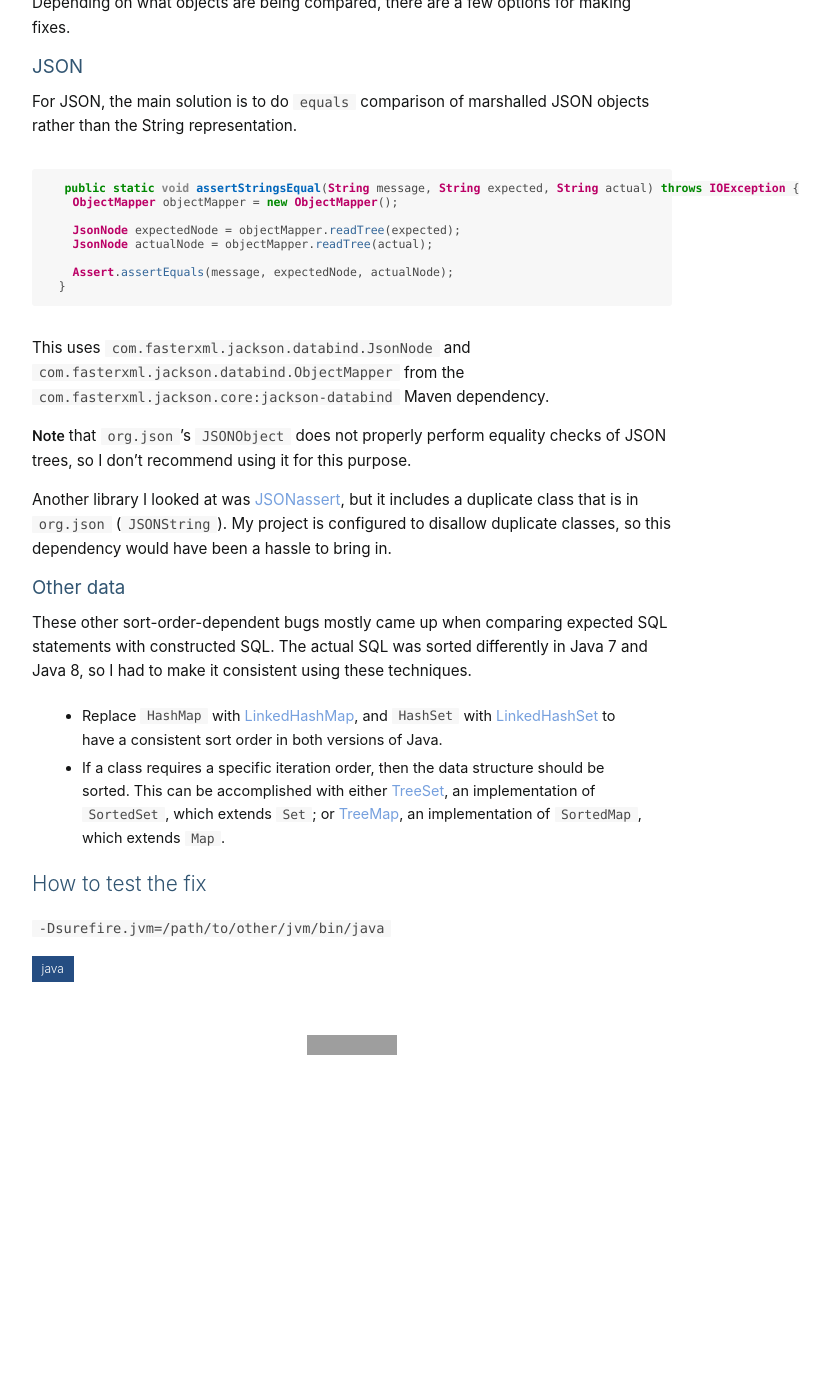
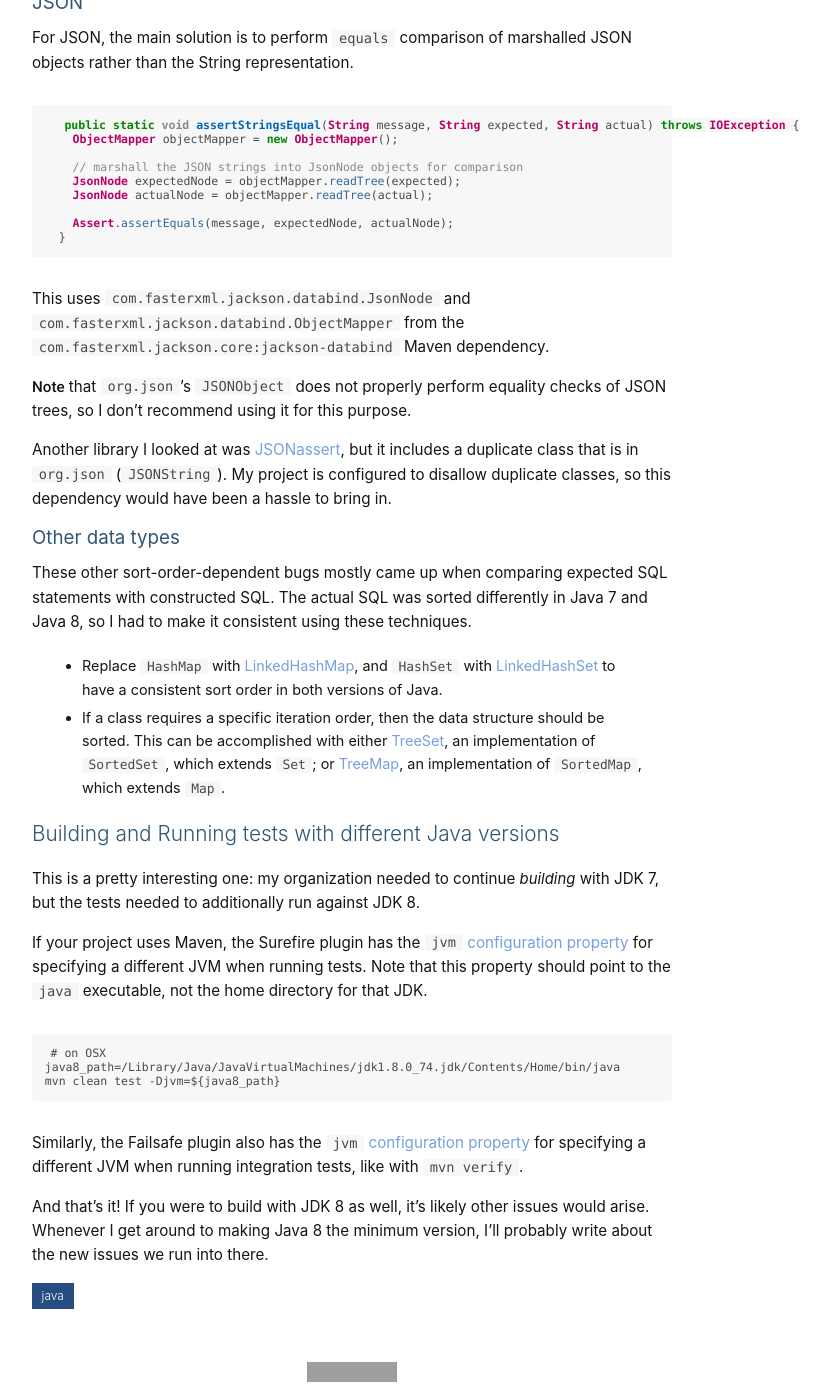
Before and after one commit to matthew-dailey/matthew-dailey.github.io, a Jekyll site: the page built from _posts/2017-06-05-java8-conversion.markdown, in a window 1280 px wide and 1400 px high, scrolled down 1169 px. Shown: the whole window, without its empty margins (288-1118 px from the left). Built offline with Jekyll 4.4.1, drawn with Linux system fonts in a browser that asks for light colours; some web fonts are replaced; before the commit the page ends 2243 px from its top, so only the background shows below that; some of the changed text lies outside the part shown; grey boxes are pictures that could not be loaded.

Commit message:
Added section on -Djvm option

````diff
--- a/_posts/2017-06-05-java8-conversion.markdown
+++ b/_posts/2017-06-05-java8-conversion.markdown
@@ -32,22 +32,21 @@ performance during high-collision scenarios.  They explicitly state
 The HashMap specification explicitly makes no guarantee about iteration order.
 The iteration order of the LinkedHashMap class will be maintained.
 
-So, any code relying on that iteration order ends up breaking.
+So, any code relying on that iteration order ends up breaking between Java versions.
 For the most part, this reliance manifests when generating String representations of data structures.
 In other words, serializing JSON, or building SQL.
 
 ## How to fix it
 
-Depending on what objects are being compared, there are a few options for making fixes.
-
 ### JSON
 
-For JSON, the main solution is to do `equals` comparison of marshalled JSON objects rather than the String representation.
+For JSON, the main solution is to perform `equals` comparison of marshalled JSON objects rather than the String representation.
 
 ```java
   public static void assertStringsEqual(String message, String expected, String actual) throws IOException {
     ObjectMapper objectMapper = new ObjectMapper();
 
+    // marshall the JSON strings into JsonNode objects for comparison
     JsonNode expectedNode = objectMapper.readTree(expected);
     JsonNode actualNode = objectMapper.readTree(actual);
 
@@ -65,7 +64,7 @@ Another library I looked at was [JSONassert](https://github.com/skyscreamer/JSON
 class that is in `org.json` (`JSONString`).  My project is configured to disallow duplicate classes,
 so this dependency would have been a hassle to bring in.
 
-### Other data
+### Other data types
 
 These other sort-order-dependent bugs mostly came up when comparing expected SQL statements with constructed SQL.
 The actual SQL was sorted differently in Java 7 and Java 8, so I had to make it consistent using these techniques.
@@ -79,6 +78,25 @@ an implementation of `SortedSet`, which extends `Set`;
 or [TreeMap](http://docs.oracle.com/javase/7/docs/api/java/util/TreeMap.html),
 an implementation of `SortedMap`, which extends `Map`.
 
-## How to test the fix
+## Building and Running tests with different Java versions
 
-`-Dsurefire.jvm=/path/to/other/jvm/bin/java`
+This is a pretty interesting one: my organization needed to continue _building_ with JDK 7,
+but the tests needed to additionally run against JDK 8.
+
+If your project uses Maven, the Surefire plugin has the
+`jvm` [configuration property](http://maven.apache.org/surefire/maven-surefire-plugin/test-mojo.html#jvm)
+for specifying a different JVM when running tests.
+Note that this property should point to the `java` executable, not the home directory for that JDK.
+
+```
+# on OSX
+java8_path=/Library/Java/JavaVirtualMachines/jdk1.8.0_74.jdk/Contents/Home/bin/java
+mvn clean test -Djvm=${java8_path}
+```
+
+Similarly, the Failsafe plugin also has the
+`jvm` [configuration property](http://maven.apache.org/surefire/maven-failsafe-plugin/integration-test-mojo.html#jvm)
+for specifying a different JVM when running integration tests, like with `mvn verify`.
+
+And that's it!  If you were to build with JDK 8 as well, it's likely other issues would arise.
+Whenever I get around to making Java 8 the minimum version, I'll probably write about the new issues we run into there.
````
